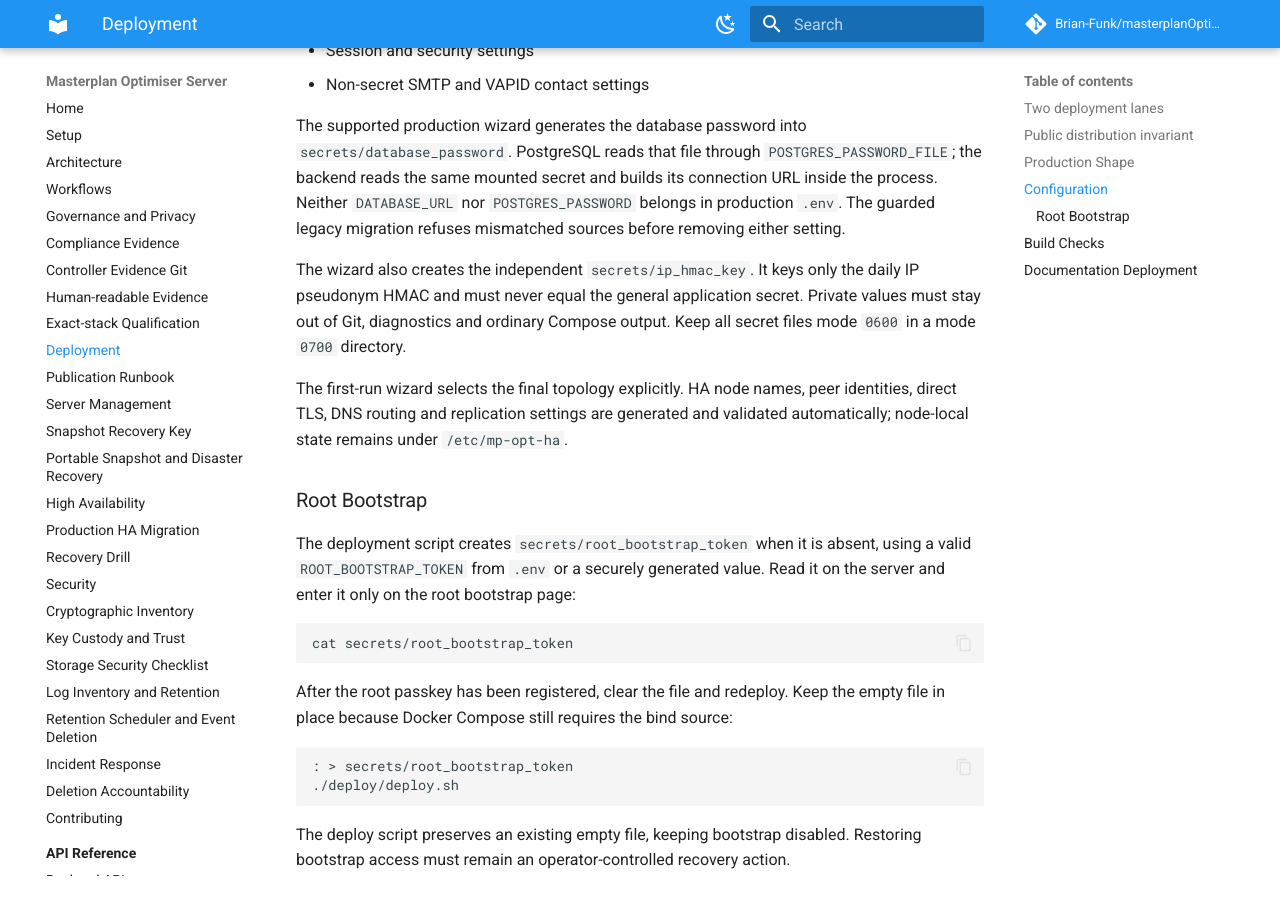
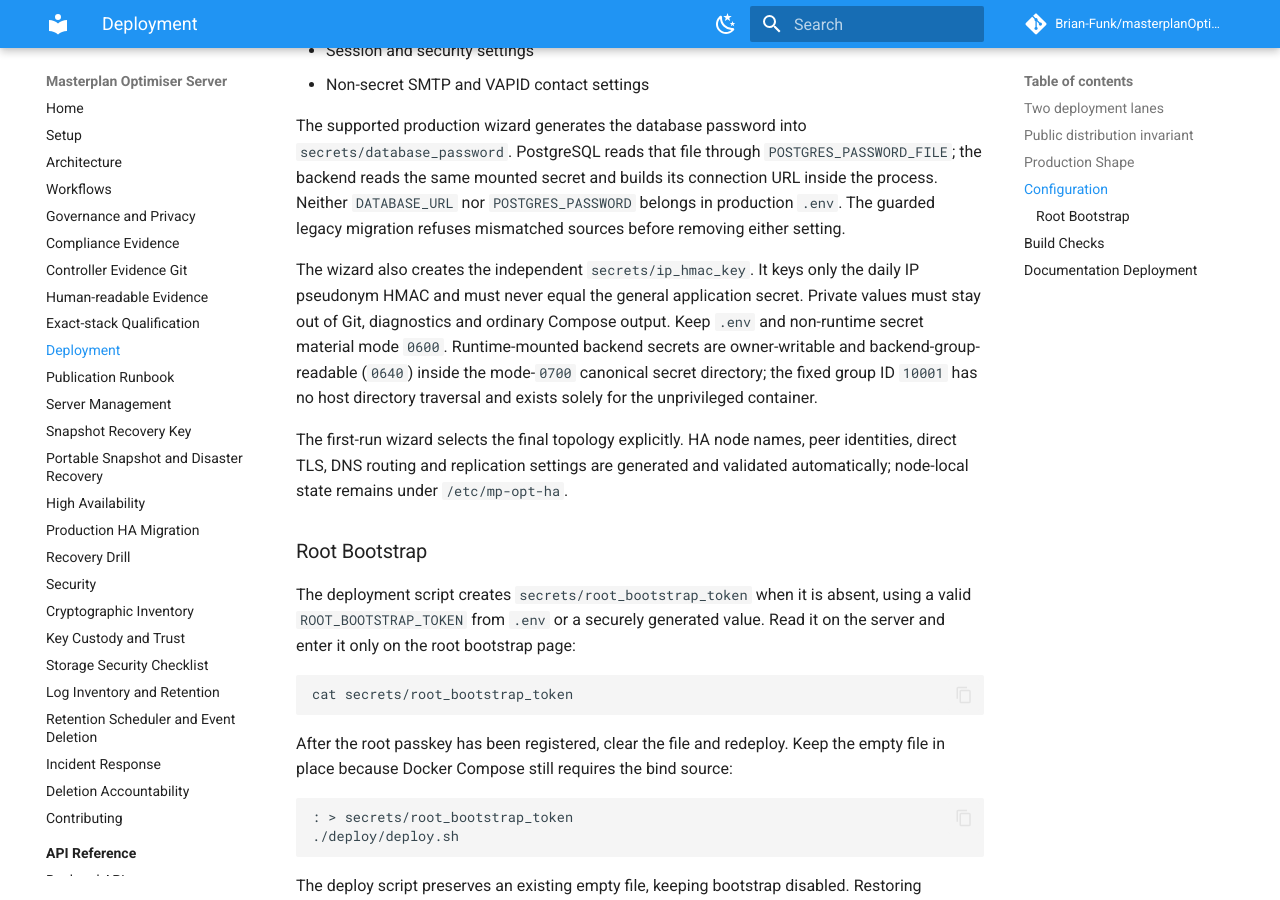
Before and after one commit to Brian-Funk/masterplanOptimiserV3---Server-Public, an MkDocs documentation site: the page built from docs/deployment.md, in a window 1280 px wide and 900 px high, scrolled down 2363 px. Built offline with MkDocs 1.6.1 and Material for MkDocs 9.7.7, drawn with Linux system fonts in a browser that asks for light colours; comment, search, counter and statistics services are not loaded.

Commit message:
Fix backend secret mount permissions

```diff
--- a/docs/deployment.md
+++ b/docs/deployment.md
@@ -119,7 +119,10 @@ refuses mismatched sources before removing either setting.
 The wizard also creates the independent `secrets/ip_hmac_key`. It keys only the
 daily IP pseudonym HMAC and must never equal the general application secret.
 Private values must stay out of Git, diagnostics and ordinary Compose output.
-Keep all secret files mode `0600` in a mode `0700` directory.
+Keep `.env` and non-runtime secret material mode `0600`. Runtime-mounted
+backend secrets are owner-writable and backend-group-readable (`0640`) inside
+the mode-`0700` canonical secret directory; the fixed group ID `10001` has no
+host directory traversal and exists solely for the unprivileged container.
 
 The first-run wizard selects the final topology explicitly. HA node names,
 peer identities, direct TLS, DNS routing and replication settings are generated
```
Also changed, not shown: docs/server-management.md (+5 -2 lines), 7 other files.
